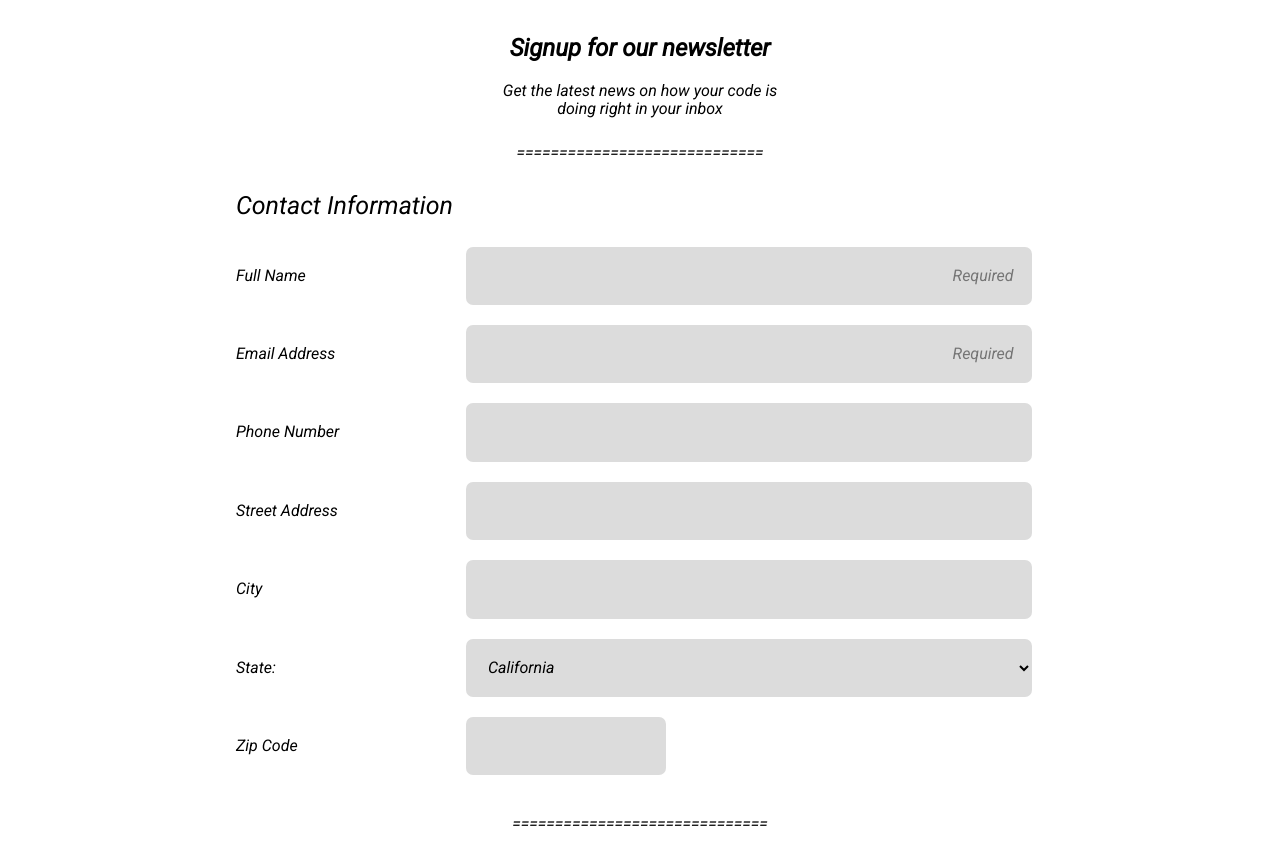
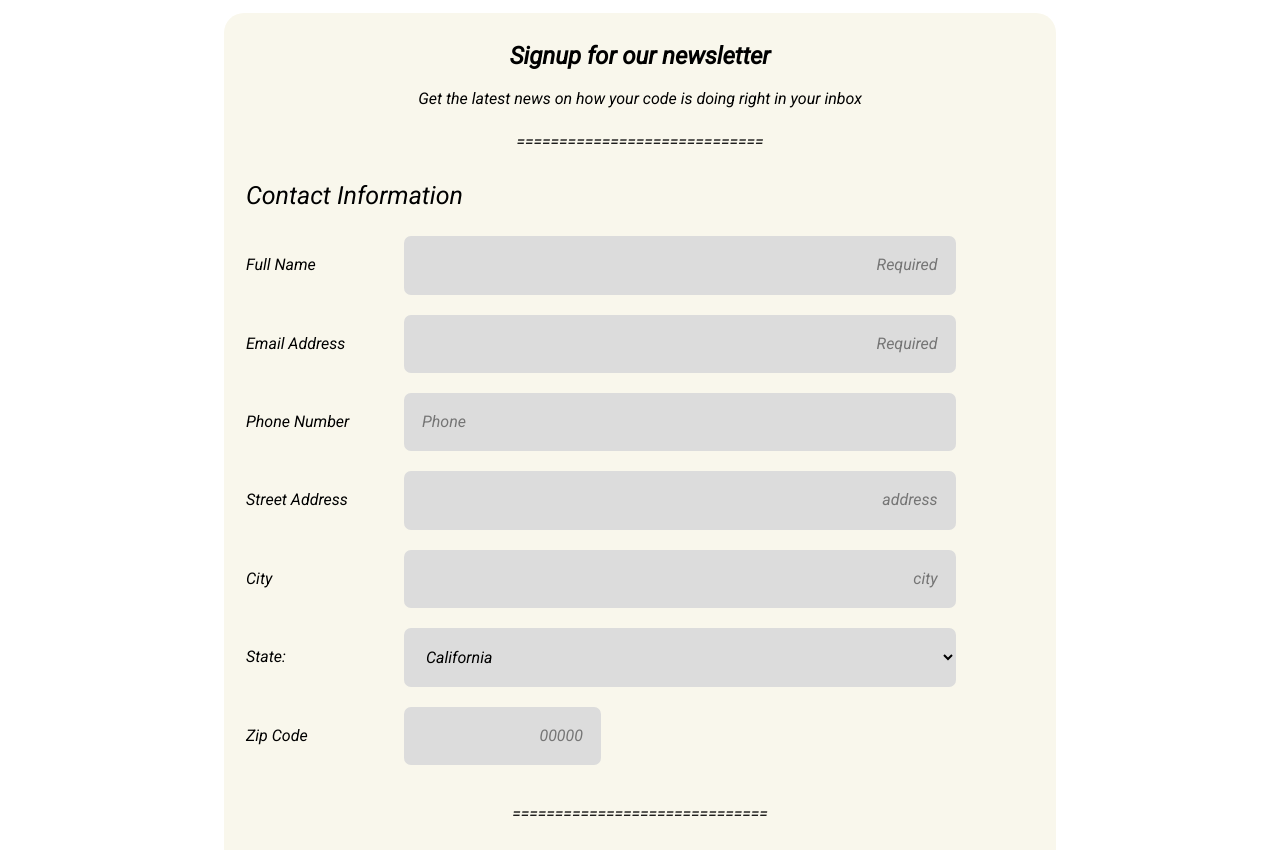
Before and after one commit to jonicoder1/portfolio_project_3, a plain HTML site: page index.html in a window 1280 px wide. Shown: the part 101-951 px from the top of the page. Drawn offline with Linux system fonts and the light colour scheme.

Commit message:
Added background color and delay, fixed the sizing of zip code section

```diff
--- a/css/styles.css
+++ b/css/styles.css
@@ -16,6 +16,11 @@ main, footer {
 
 main {
     margin: auto;
+    background-color: rgb(249, 247, 236);
+    border-radius: 20px;
+    padding: 10px;
+    transition-delay: 0.25s;
+    transition-duration: 3s;
 }
 
 header h1 {
@@ -72,7 +77,7 @@ legend {
 }
 
 .div1 {
-    width: 300px;
+    width: 67%;
     margin: auto;
     text-align: center;
 }
@@ -122,15 +127,16 @@ legend {
     }
 
     .label-box {
-        box-sizing: border-box;
-        width: 220px;
+        width: 33%;
         border: 10px;
         padding: 10px 10px 10px 0px;
         margin: 10px 10px 10px 0px;
+        max-width: 148px;
+        align-self: center;
     }
 
     #zip {
-        width: 200px;
+        max-width: 25%;
     }
 
     button[type='submit'] {
--- a/index.html
+++ b/index.html
@@ -39,15 +39,16 @@
                     </div>
                     <div class="flex-2">
                         <label for="phone-number" class="label-box">Phone Number</label>
-                        <input type="tel" id="phone-number" name="phone-number" class="flex-item">
+                        <input type="tel" id="phone-number" name="phone-number" class="flex-item" placeholder="Phone">
                     </div>
                     <div class="flex-2">
                         <label for="street-address" class="label-box">Street Address</label>
-                        <input type="text" id="street-address" name="street-address" class="flex-item">
+                        <input type="text" id="street-address" name="street-address" class="flex-item"
+                            placeholder="address">
                     </div>
                     <div class="flex-2">
                         <label for="city" class="label-box">City</label>
-                        <input type="text" id="city" name="city" class="flex-item">
+                        <input type="text" id="city" name="city" class="flex-item" placeholder="city">
                     </div>
                     <div class="flex-2">
                         <label for="state" class="label-box">State:</label>
@@ -60,7 +61,7 @@
                     </div>
                     <div class="flex-2">
                         <label for="zip" class="label-box">Zip Code</label>
-                        <input type="text" id="zip" name="zip">
+                        <input type="text" id="zip" name="zip" placeholder="00000">
                     </div>
                 </div>
             </fieldset>
```
